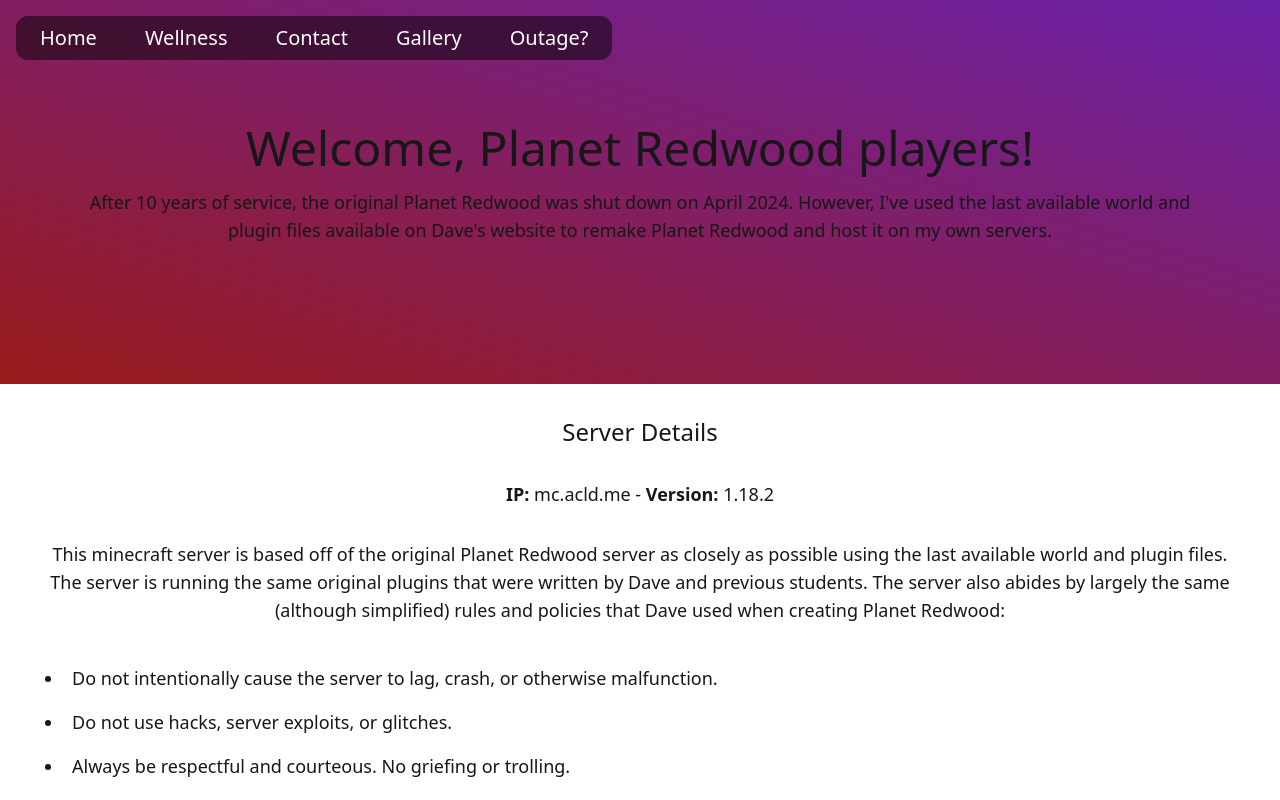
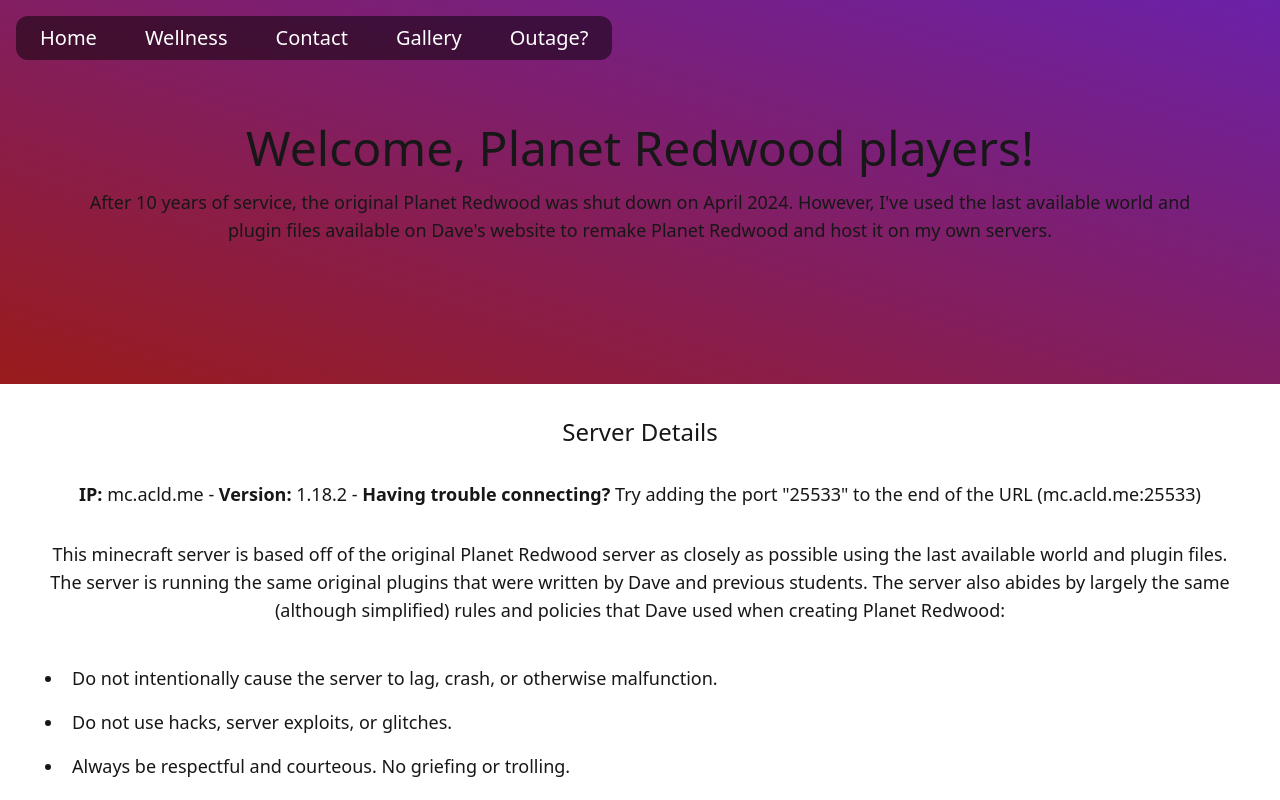
Before and after one commit to ActuallyCloud/ACLD-Next, a Next.js app: page /planet-redwood in a window 1280 px wide. Shown: the top 800 px of the page. Built offline with nearby package versions, Linux system fonts and the light colour scheme.

Commit message:
Added troubleshooting for IP

```diff
--- a/src/app/planet-redwood/page.tsx
+++ b/src/app/planet-redwood/page.tsx
@@ -13,7 +13,7 @@
             </div>
             <div className="cursor-default p-4 md:p-8 max-w-7xl mx-auto text-center">
                 <h2 className="pb-4 text-xl md:text-2xl">Server Details</h2>
-                <p className="p-4 md:text-lg"><b>IP:</b> mc.acld.me - <b>Version:</b> 1.18.2</p>
+                <p className="p-4 md:text-lg"><b>IP:</b> mc.acld.me - <b>Version:</b> 1.18.2 - <b>Having trouble connecting?</b> Try adding the port "25533" to the end of the URL (mc.acld.me:25533)</p>
                 <p className="p-4 md:text-lg">This minecraft server is based off of the original Planet Redwood server as closely as possible using the last available world and plugin files. The server is running the same original plugins that were written by Dave and previous students. The server also abides by largely the same (although simplified) rules and policies that Dave used when creating Planet Redwood:</p>
                 <ul className="p-4 pl-8 md:text-lg text-left list-disc">
                   <li className="p-2 md:text-lg">Do not intentionally cause the server to lag, crash, or otherwise malfunction.</li>
```
